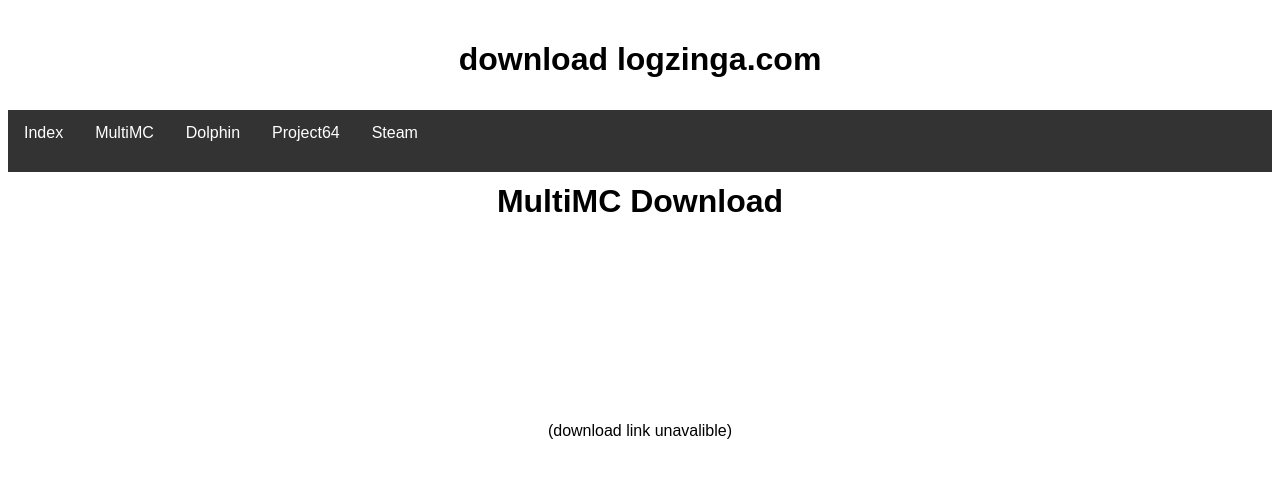
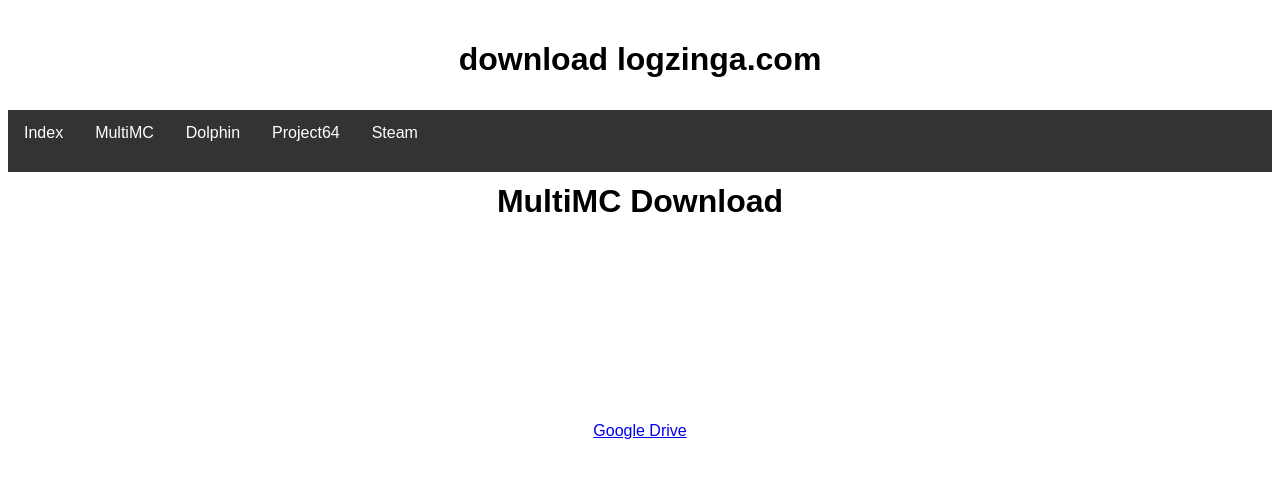
Before and after one commit to logzinga/dl.logzinga.com, a plain HTML site: page multimc.html in a window 1280 px wide. Drawn offline with Linux system fonts and the light colour scheme.

Commit message:
Update multimc.html

```diff
--- a/multimc.html
+++ b/multimc.html
@@ -12,6 +12,6 @@
       </ul>
     <body>
       <h1>MultiMC Download</h1>
-      <p> (download link unavalible) </p>
+      <p><a href="https://drive.google.com/file/d/1QIo3d-NW70MqIElCeK2OYmRFTzSTXqW3/view?usp=sharing">Google Drive</a></p>
     </body>
 </html>
```
